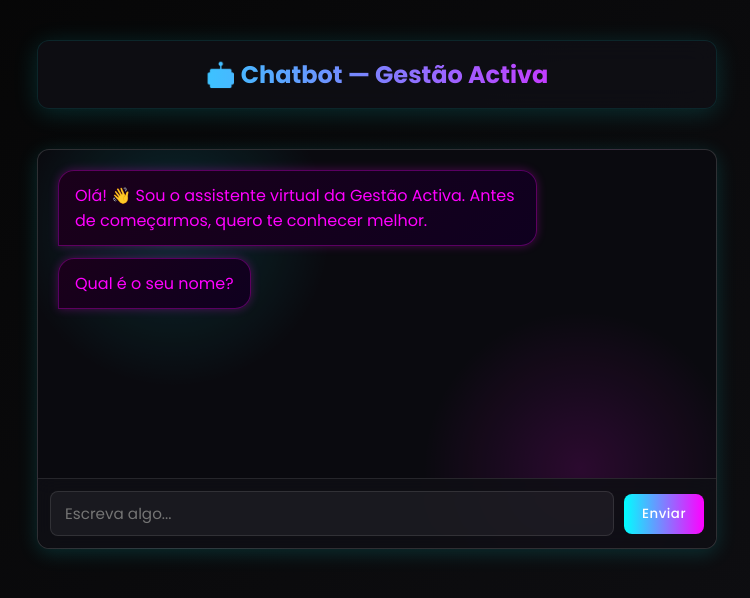
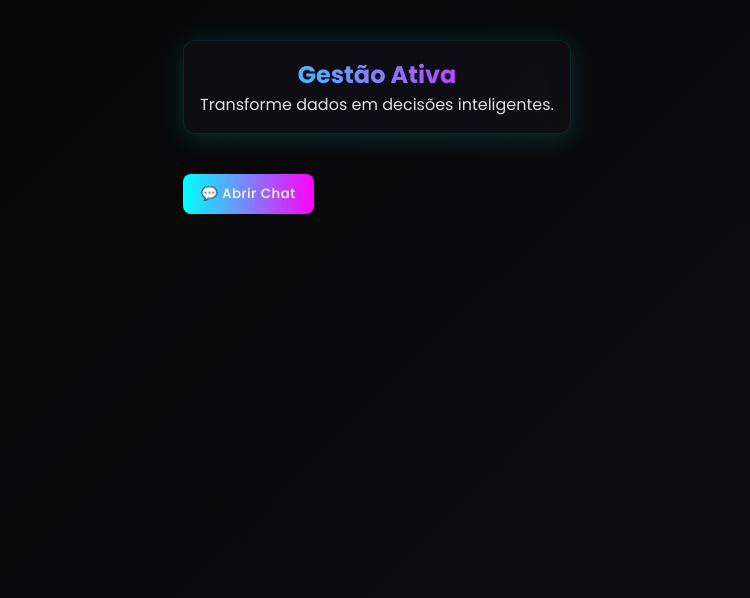
Before and after one commit to Devmichel15/Plataforma-Gestao-Ativa, a React (Vite) app: page / in a window 1280 px wide. Shown: the top 598 px of the page, without its empty margins (263-1013 px from the left). Built offline with nearby package versions, Linux system fonts and the light colour scheme.

Commit message:
adicionando rotas

```diff
--- a/index.html
+++ b/index.html
@@ -2,7 +2,6 @@
 <html lang="en">
   <head>
     <meta charset="UTF-8" />
-    <link rel="icon" type="image/svg+xml" href="/vite.svg" />
     <meta name="viewport" content="width=device-width, initial-scale=1.0" />
     <link
       href="https://fonts.googleapis.com/css2?family=Poppins:wght@100;200;300;400;500;600;700;800;900&display=swap"
--- a/package.json
+++ b/package.json
@@ -11,7 +11,8 @@
   },
   "dependencies": {
     "react": "^19.1.1",
-    "react-dom": "^19.1.1"
+    "react-dom": "^19.1.1",
+    "react-router-dom": "^7.9.4"
   },
   "devDependencies": {
     "@eslint/js": "^9.36.0",
--- a/src/App.css
+++ b/src/App.css
@@ -16,6 +16,18 @@
   background: linear-gradient(135deg, #050505 0%, #101014 100%);
   color: #e0e0e0;
   padding: 20px;
+}
+
+nav{
+  width: 100%;
+  max-width: 680px;
+  margin-bottom: 20px;
+}
+
+nav img{
+  height: 40px;
+  width: 40px;
+
 }
 
 /* ======= CABEÇALHO ======= */
--- a/src/App.jsx
+++ b/src/App.jsx
@@ -1,141 +1,15 @@
-import { useState, useEffect } from "react";
+import { BrowserRouter as Router, Routes, Route } from "react-router-dom";
 import "./App.css";
+import LandingPage from "./components/LandingPage";
+import Chatbot from "./components/Chatbot";
 
-function App() {
-  const perguntasInicio = [
-    "Qual é o seu nome?",
-    "Em qual área você trabalha?",
-    "Quais são os seus objetivos para com o uso da Gestão Activa?",
-  ];
-
-  const [messages, setMessages] = useState([]);
-  const [inputValue, setInputValue] = useState("");
-  const [indicePergunta, setIndicePergunta] = useState(0);
-  const [modoOnboarding, setModoOnboarding] = useState(false);
-  const [respostas, setRespostas] = useState({});
-
-  // Quando o site carrega
-  useEffect(() => {
-    const dadosSalvos = localStorage.getItem("dadosCliente");
-
-    if (dadosSalvos) {
-      const userData = JSON.parse(dadosSalvos);
-      setMessages([
-        {
-          from: "bot",
-          text: `Olá, ${userData.nome}! 👋 Bem-vindo de volta à Gestão Activa.`,
-        },
-        {
-          from: "bot",
-          text: "Posso te ajudar a acompanhar seus ganhos e despesas hoje?",
-        },
-      ]);
-    } else {
-      // Primeira visita → inicia perguntas
-      setModoOnboarding(true);
-      setMessages([
-        {
-          from: "bot",
-          text: "Olá! 👋 Sou o assistente virtual da Gestão Activa. Antes de começarmos, quero te conhecer melhor.",
-        },
-        { from: "bot", text: perguntasInicio[0] },
-      ]);
-    }
-  }, []);
-
-  const handleSendMessage = () => {
-    const trimmed = inputValue.trim();
-    if (!trimmed) return;
-
-    const userMsg = { from: "user", text: trimmed };
-    setMessages((prev) => [...prev, userMsg]);
-    setInputValue("");
-
-    // Se estamos no modo de perguntas iniciais
-    if (modoOnboarding) {
-      const chave =
-        indicePergunta === 0
-          ? "nome"
-          : indicePergunta === 1
-          ? "area"
-          : "objetivos";
-
-      setRespostas((prev) => ({ ...prev, [chave]: trimmed }));
-
-      const proximaPergunta = indicePergunta + 1;
-
-      setTimeout(() => {
-        if (proximaPergunta < perguntasInicio.length) {
-          setMessages((prev) => [
-            ...prev,
-            { from: "bot", text: perguntasInicio[proximaPergunta] },
-          ]);
-          setIndicePergunta(proximaPergunta);
-        } else {
-          // Finaliza o onboarding
-          localStorage.setItem(
-            "dadosCliente",
-            JSON.stringify({ ...respostas, [chave]: trimmed })
-          );
-
-          setMessages((prev) => [
-            ...prev,
-            {
-              from: "bot",
-              text: `Perfeito, ${respostas.nome || trimmed}! 😊 Obrigado por compartilhar.`,
-            },
-            {
-              from: "bot",
-              text: "Agora posso te ajudar com relatórios, despesas e muito mais. Como posso ajudar hoje?",
-            },
-          ]);
-          setModoOnboarding(false);
-        }
-      }, 800);
-    } else {
-      // Resposta normal do bot
-      setTimeout(() => {
-        const botMsg = {
-          from: "bot",
-          text: "Boa noite, Michel. \nHoje os teus gastos estão superiores aos teus ganhos. \nTenciona diminuir mais? Posso te ajudar com isso.",
-        };
-        setMessages((prev) => [...prev, botMsg]);
-      }, 1000);
-    }
-  };
-
-  const handleKeyPress = (e) => {
-    if (e.key === "Enter") handleSendMessage();
-  };
-
+export default function App() {
   return (
-    <div className="app">
-      <header>
-        <h1>🤖 Chatbot — Gestão Activa</h1>
-      </header>
-
-      <main className="container-messages">
-        <div className="messages">
-          {messages.map((msg, index) => (
-            <div key={index} className={msg.from === "user" ? "user" : "bot"}>
-              {msg.text}
-            </div>
-          ))}
-        </div>
-
-        <div className="form-messages">
-          <input
-            type="text"
-            placeholder="Escreva algo..."
-            value={inputValue}
-            onChange={(e) => setInputValue(e.target.value)}
-            onKeyDown={handleKeyPress}
-          />
-          <button onClick={handleSendMessage}>Enviar</button>
-        </div>
-      </main>
-    </div>
+    <Router>
+      <Routes>
+        <Route path="/" element={<LandingPage />} />
+        <Route path="/chatbot" element={<Chatbot />} />
+      </Routes>
+    </Router>
   );
 }
-
-export default App;
--- /dev/null
+++ b/src/components/Chatbot.jsx
@@ -0,0 +1,141 @@
+import { useState, useEffect } from "react";
+
+
+function Chatbot() {
+  const perguntasInicio = [
+    "Qual é o seu nome?",
+    "Em qual área você trabalha?",
+    "Quais são os seus objetivos para com o uso da Gestão Activa?",
+  ];
+
+  const [messages, setMessages] = useState([]);
+  const [inputValue, setInputValue] = useState("");
+  const [indicePergunta, setIndicePergunta] = useState(0);
+  const [modoOnboarding, setModoOnboarding] = useState(false);
+  const [respostas, setRespostas] = useState({});
+
+  // Quando o site carrega
+  useEffect(() => {
+    const dadosSalvos = localStorage.getItem("dadosCliente");
+
+    if (dadosSalvos) {
+      const userData = JSON.parse(dadosSalvos);
+      setMessages([
+        {
+          from: "bot",
+          text: `Olá, ${userData.nome}! 👋 Bem-vindo de volta à Gestão Activa.`,
+        },
+        {
+          from: "bot",
+          text: "Posso te ajudar a acompanhar seus ganhos e despesas hoje?",
+        },
+      ]);
+    } else {
+      // Primeira visita → inicia perguntas
+      setModoOnboarding(true);
+      setMessages([
+        {
+          from: "bot",
+          text: "Olá! 👋 Sou o assistente virtual da Gestão Activa. Antes de começarmos, quero te conhecer melhor.",
+        },
+        { from: "bot", text: perguntasInicio[0] },
+      ]);
+    }
+  }, []);
+
+  const handleSendMessage = () => {
+    const trimmed = inputValue.trim();
+    if (!trimmed) return;
+
+    const userMsg = { from: "user", text: trimmed };
+    setMessages((prev) => [...prev, userMsg]);
+    setInputValue("");
+
+    // Se estamos no modo de perguntas iniciais
+    if (modoOnboarding) {
+      const chave =
+        indicePergunta === 0
+          ? "nome"
+          : indicePergunta === 1
+          ? "area"
+          : "objetivos";
+
+      setRespostas((prev) => ({ ...prev, [chave]: trimmed }));
+
+      const proximaPergunta = indicePergunta + 1;
+
+      setTimeout(() => {
+        if (proximaPergunta < perguntasInicio.length) {
+          setMessages((prev) => [
+            ...prev,
+            { from: "bot", text: perguntasInicio[proximaPergunta] },
+          ]);
+          setIndicePergunta(proximaPergunta);
+        } else {
+          // Finaliza o onboarding
+          localStorage.setItem(
+            "dadosCliente",
+            JSON.stringify({ ...respostas, [chave]: trimmed })
+          );
+
+          setMessages((prev) => [
+            ...prev,
+            {
+              from: "bot",
+              text: `Perfeito, ${respostas.nome || trimmed}! 😊 Obrigado por compartilhar.`,
+            },
+            {
+              from: "bot",
+              text: "Agora posso te ajudar com relatórios, despesas e muito mais. Como posso ajudar hoje?",
+            },
+          ]);
+          setModoOnboarding(false);
+        }
+      }, 800);
+    } else {
+      // Resposta normal do bot
+      setTimeout(() => {
+        const botMsg = {
+          from: "bot",
+          text: "Boa noite, Michel. \nHoje os teus gastos estão superiores aos teus ganhos. \nTenciona diminuir mais? Posso te ajudar com isso.",
+        };
+        setMessages((prev) => [...prev, botMsg]);
+      }, 1000);
+    }
+  };
+
+  const handleKeyPress = (e) => {
+    if (e.key === "Enter") handleSendMessage();
+  };
+
+  return (
+    <div className="app">
+      <header>
+        <h1>🤖 Chatbot — Gestão Activa</h1>
+      </header>
+
+      <main className="container-messages">
+        <div className="messages">
+          {messages.map((msg, index) => (
+            <div key={index} className={msg.from === "user" ? "user" : "bot"}>
+              {msg.text}
+            </div>
+          ))}
+        </div>
+
+        <div className="form-messages">
+          <input
+            type="text"
+            placeholder="Escreva algo..."
+            value={inputValue}
+            onChange={(e) => setInputValue(e.target.value)}
+            onKeyDown={handleKeyPress}
+          />
+          <button onClick={handleSendMessage}>Enviar</button>
+        </div>
+      </main>
+    </div>
+  );
+}
+
+export default Chatbot;
--- /dev/null
+++ b/src/components/LandingPage.jsx
@@ -0,0 +1,24 @@
+import { useNavigate } from "react-router-dom";
+
+function LandingPage() {
+  const navigate = useNavigate();
+
+  const irParaChat = () => {
+    navigate("/chatbot");
+  };
+
+  return (
+    <div className="landing">
+      <header>
+        <h1>Gestão Ativa</h1>
+        <p>Transforme dados em decisões inteligentes.</p>
+      </header>
+
+      <button className="chat-button" onClick={irParaChat}>
+        💬 Abrir Chat
+      </button>
+    </div>
+  );
+}
+
+export default LandingPage;
```
Also changed, not shown: public/logoGA.jpg (added), 1 other file (tests, documents, lock files or other folders).
